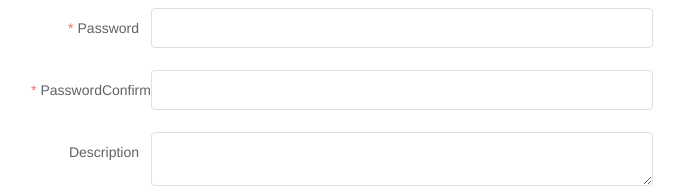
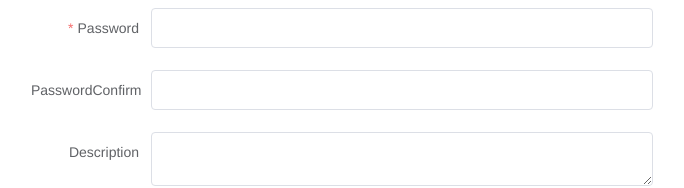
Before and after one commit to frost-star/vuetest, a Vue app: page /#/ in a window 1280 px wide. Shown: the part 380-568 px from the top of the page, without its empty margins (298-982 px from the left). Built offline with nearby package versions, Linux system fonts and the light colour scheme.

Commit message:
パスワード確認項目のValidation処理を修正

```diff
--- a/src/components/Register.vue
+++ b/src/components/Register.vue
@@ -54,9 +54,11 @@ export default {
           { min: 8, message: '8文字以上で入力してください' },
         ],
         passconf: [
-          { required: true, message: '入力必須項目です' },
           {
             validator: (rule, value, callback) => {
+              if (value === '') {
+                return callback(new Error('入力必須項目です'));
+              }
               if (value !== this.form.password) {
                 return callback(new Error('パスワードが一致しません'));
               }
```
